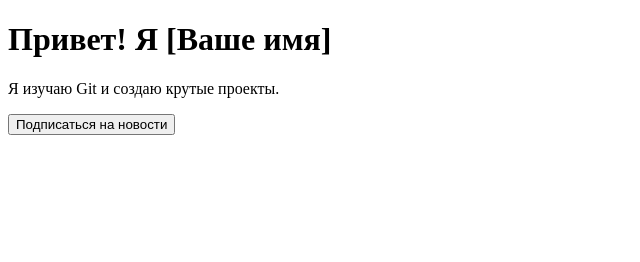
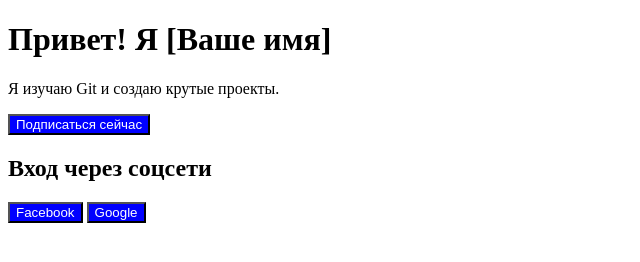
Before and after one commit to ReXeRyt1225/my-profile, a plain HTML site: page index.html in a window 1280 px wide. Shown: the whole page, without its empty margins (0-640 px from the left). Drawn offline with Linux system fonts and the light colour scheme.

Commit message:
Изменен цвет кнопки на синий

```diff
--- a/index.html
+++ b/index.html
@@ -2,10 +2,23 @@
 <html>
 <head>
     <title>Мой профиль</title>
+    <style>
+        button {
+            background-color: blue;
+            color: white;
+        }
+    </style>
 </head>
 <body>
     <h1>Привет! Я [Ваше имя]</h1>
     <p>Я изучаю Git и создаю крутые проекты.</p>
-<button>Подписаться на новости</button>
+    <button style="background-color: blue; color: white;">
+        Подписаться сейчас
+    </button>
+    <div>
+        <h2>Вход через соцсети</h2>
+        <button>Facebook</button>
+        <button>Google</button>
+    </div>
 </body>
 </html>
```
